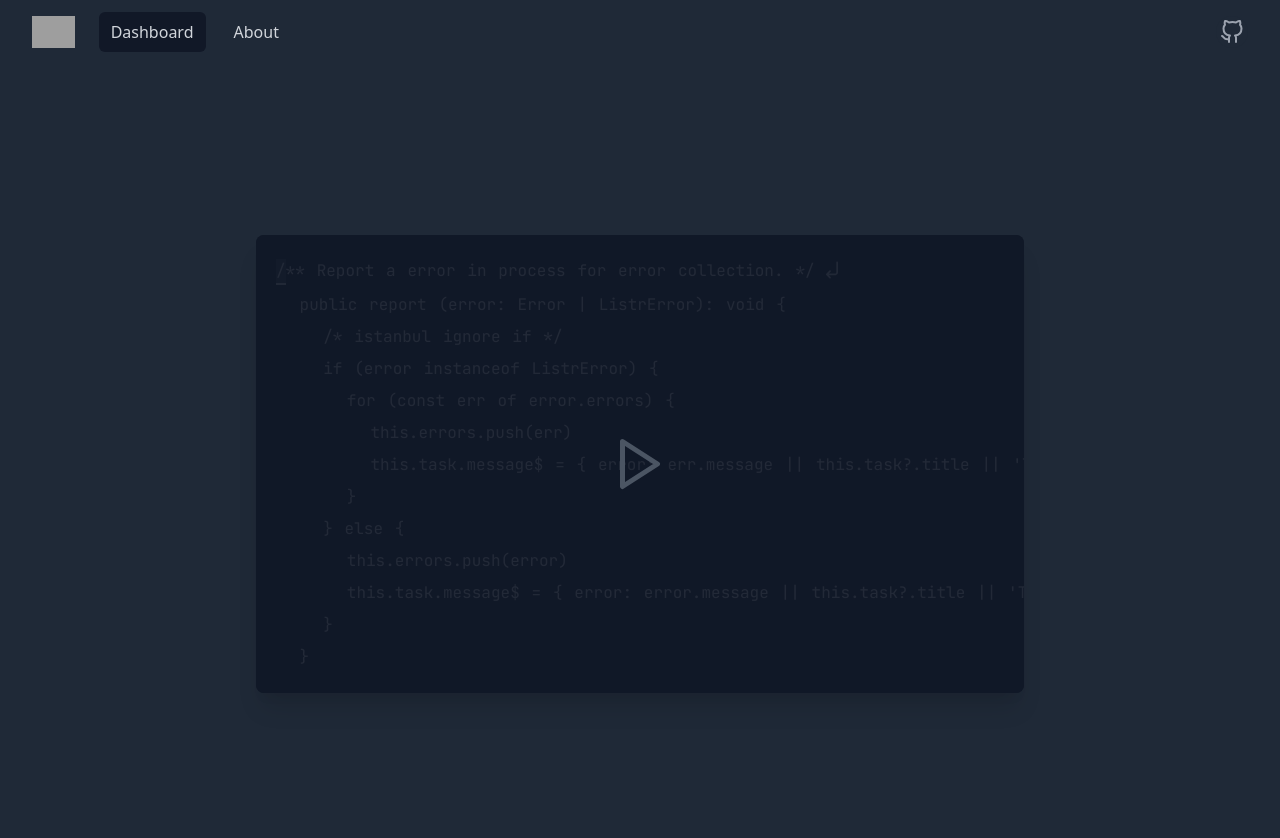
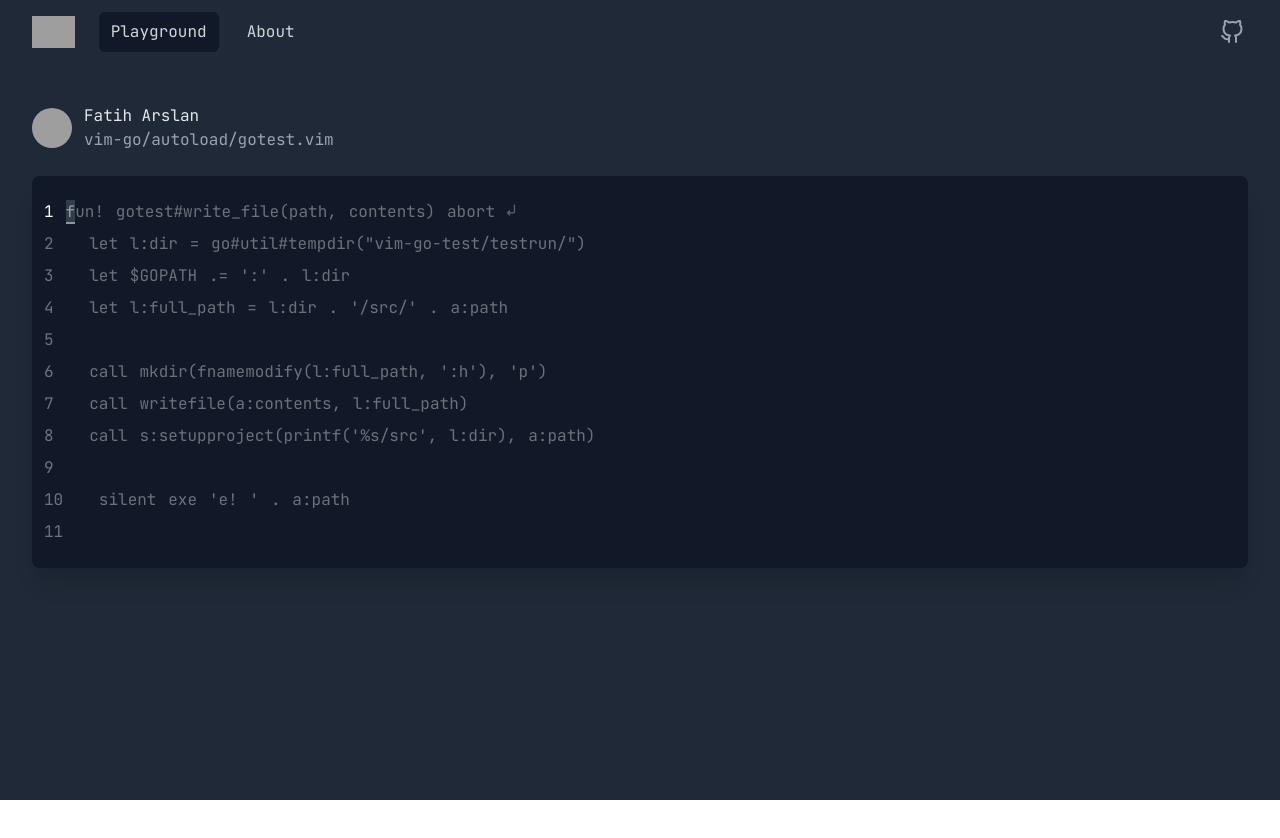
Before and after one commit to hamittokay/codetyping.io, a Nuxt app: page / in a window 1280 px wide. Shown: the top 838 px of the page. After the commit the page ends 800 px from the top, so only its background shows below. Built offline with nearby package versions, Linux system fonts and the light colour scheme; grey boxes are pictures that could not be loaded.

Commit message:
UI Fixes

```diff
--- a/assets/styles/main.css
+++ b/assets/styles/main.css
@@ -4,8 +4,11 @@
 @tailwind components;
 @tailwind utilities;
 
+body {
+  font-family: "JetBrains Mono";
+}
+
 .typing-area {
-  font-family: "JetBrains Mono";
   letter-spacing: 0;
 }
 
--- a/components/navbar.vue
+++ b/components/navbar.vue
@@ -131,7 +131,7 @@ export default Vue.extend({
 
   data: () => ({
     links: [
-      { href: "/", text: "Dashboard" },
+      { href: "/", text: "Playground" },
       { href: "/about", text: "About" }
     ]
   }),
--- /dev/null
+++ b/components/snippet-owner.vue
@@ -0,0 +1,26 @@
+<template>
+  <div class="snippet-owner">
+    <div class="flex items-center">
+      <div class="flex-shrink-0 h-10 w-10">
+        <img
+          class="h-10 w-10 rounded-full"
+          src="https://avatars.githubusercontent.com/u/438920?v=4"
+        />
+      </div>
+      <div class="ml-3">
+        <span class="text-gray-200 font-medium block">Fatih Arslan</span>
+        <span class="text-gray-400 font-medium block">
+          vim-go/autoload/gotest.vim
+        </span>
+      </div>
+    </div>
+  </div>
+</template>
+
+<script lang="ts">
+import Vue from "vue";
+
+export default Vue.extend({
+  name: "snippet-owner"
+});
+</script>
--- a/components/typing-area.vue
+++ b/components/typing-area.vue
@@ -1,6 +1,6 @@
 <template>
   <div
-    class="typing-area relative flex-1 max-w-3xl my-6 mx-auto bg-gray-900 rounded-lg p-5 shadow-xl"
+    class="typing-area relative flex-1 my-6 mx-auto bg-gray-900 rounded-lg p-5 shadow-xl"
     id="typing-area"
     :class="{
       'overflow-x-scroll': playgroundActive,
@@ -29,7 +29,15 @@
       </svg>
     </div>
 
-    <div class="flex" v-for="(line, i) in lines" :key="i">
+    <div class="flex h-8" v-for="(line, i) in lines" :key="i">
+      <span
+        class=" mr-3 -ml-2 mt-1"
+        :class="{
+          'text-white': activeLineIdx == i,
+          'text-gray-500': activeLineIdx !== i
+        }"
+        >{{ i + 1 }}</span
+      >
       <Word
         v-for="(word, j) in words(line)"
         :word="word"
@@ -40,7 +48,7 @@
       />
       <img
         v-show="activeLineIdx == i"
-        class="w-3 -mt-1"
+        class="w-2 -mt-1"
         src="/icons/enter.svg"
         alt="Enter"
       />
@@ -56,11 +64,11 @@ export default Vue.extend({
 
   data: () => ({
     code:
-      "/** Report a error in process for error collection. */\n  public report (error: Error | ListrError): void {\n    /* istanbul ignore if */\n    if (error instanceof ListrError) {\n      for (const err of error.errors) {\n        this.errors.push(err)\n        this.task.message$ = { error: err.message || this.task?.title || 'Task with no title.' }\n      }\n    } else {\n      this.errors.push(error)\n      this.task.message$ = { error: error.message || this.task?.title || 'Task with no title.' }\n    }\n  }",
+      "fun! gotest#write_file(path, contents) abort\n  let l:dir = go#util#tempdir(\"vim-go-test/testrun/\")\n  let $GOPATH .= ':' . l:dir\n  let l:full_path = l:dir . '/src/' . a:path\n\n  call mkdir(fnamemodify(l:full_path, ':h'), 'p')\n  call writefile(a:contents, l:full_path)\n  call s:setupproject(printf('%s/src', l:dir), a:path)\n\n  silent exe 'e! ' . a:path\n",
     activeWordIdx: 0,
     activeLineIdx: 0,
     activeTypedWord: "",
-    playgroundActive: false
+    playgroundActive: true
   }),
 
   computed: {
@@ -74,7 +82,7 @@ export default Vue.extend({
       return this.lines[this.activeLineIdx];
     },
     isActiveWordLastWordOfActiveLine() {
-      return this.words(this.activeLine).length - 1 === this.activeWordIdx;
+      return this.words(this.activeLine)?.length - 1 === this.activeWordIdx;
     }
   },
 
@@ -95,7 +103,7 @@ export default Vue.extend({
       switch (event.key) {
         case " ":
           event.preventDefault();
-          if (typedWord.length >= this.activeWord.length) {
+          if (typedWord && typedWord.length >= this.activeWord.length) {
             this.activeWordIdx++;
             this.activeTypedWord = "";
           }
--- a/components/word.vue
+++ b/components/word.vue
@@ -7,7 +7,7 @@
       :class="{
         'opacity-100': isCorrect(letter, i),
         invalid: isError(letter, i),
-        'border-0 border-b-2 bg-gray-700': isActive(i)
+        'border-0 border-b-2 opacity-60 bg-gray-600': isActive(i)
       }"
     >
       {{ letter }}
--- a/config/key-codes.js
+++ b/config/key-codes.js
@@ -157,5 +157,10 @@ export const allowedKeys = [
   "{",
   "}",
   " ",
-  "|"
+  "|",
+  "#",
+  "_",
+  '"',
+  "$",
+  "!"
 ];
--- a/pages/index.vue
+++ b/pages/index.vue
@@ -1,5 +1,6 @@
 <template>
-  <div class="min-h-screen flex items-center justify-center">
+  <div class="max-w-7xl mx-auto px-2 sm:px-6 lg:px-8 mt-10">
+    <SnippetOwner />
     <TypingArea />
   </div>
 </template>
@@ -7,10 +8,12 @@
 <script lang="ts">
 import Vue from "vue";
 import TypingArea from "@/components/typing-area.vue";
+import SnippetOwner from "@/components/snippet-owner.vue";
 
 export default Vue.extend({
   components: {
-    TypingArea
+    TypingArea,
+    SnippetOwner
   }
 });
 </script>
```
